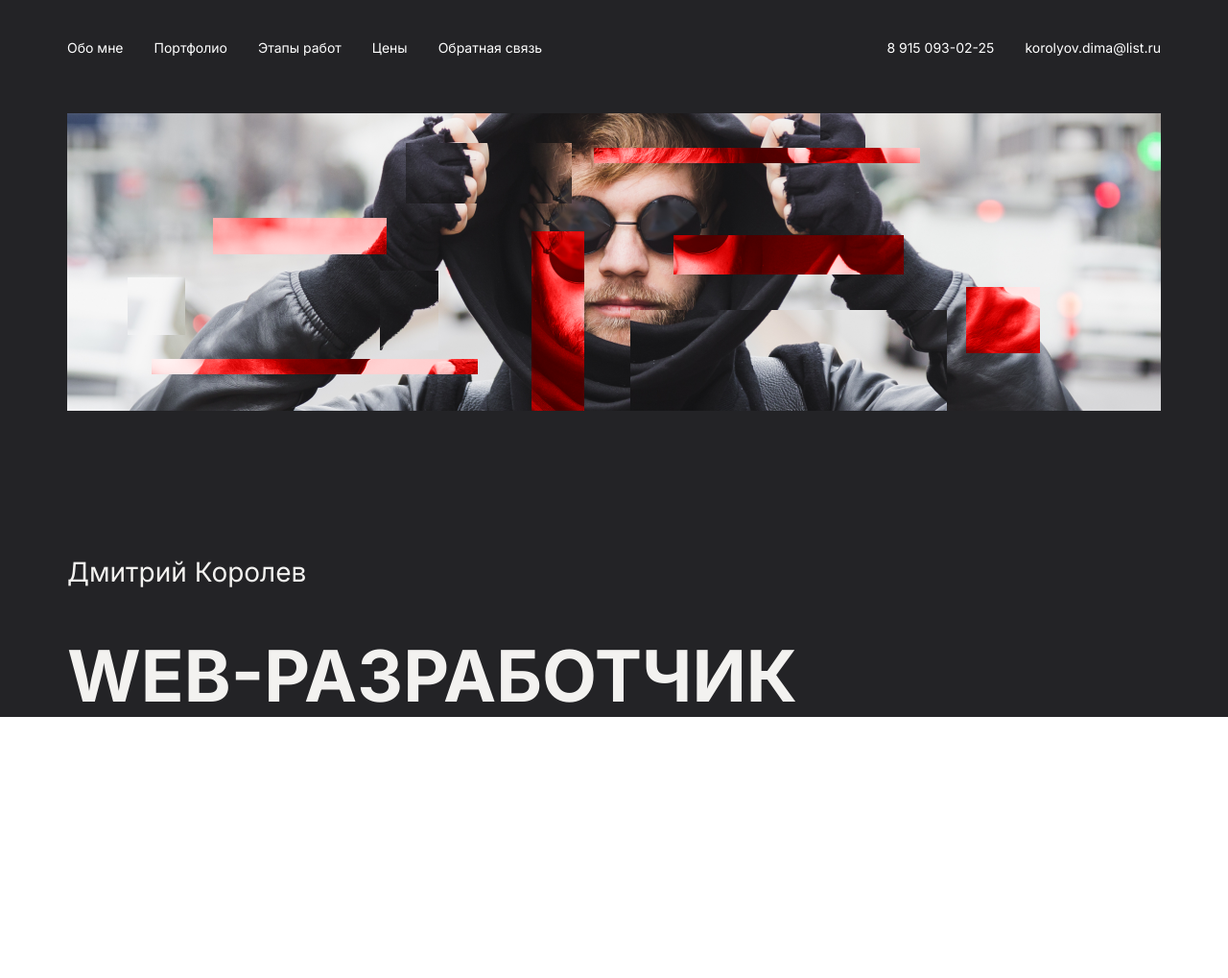
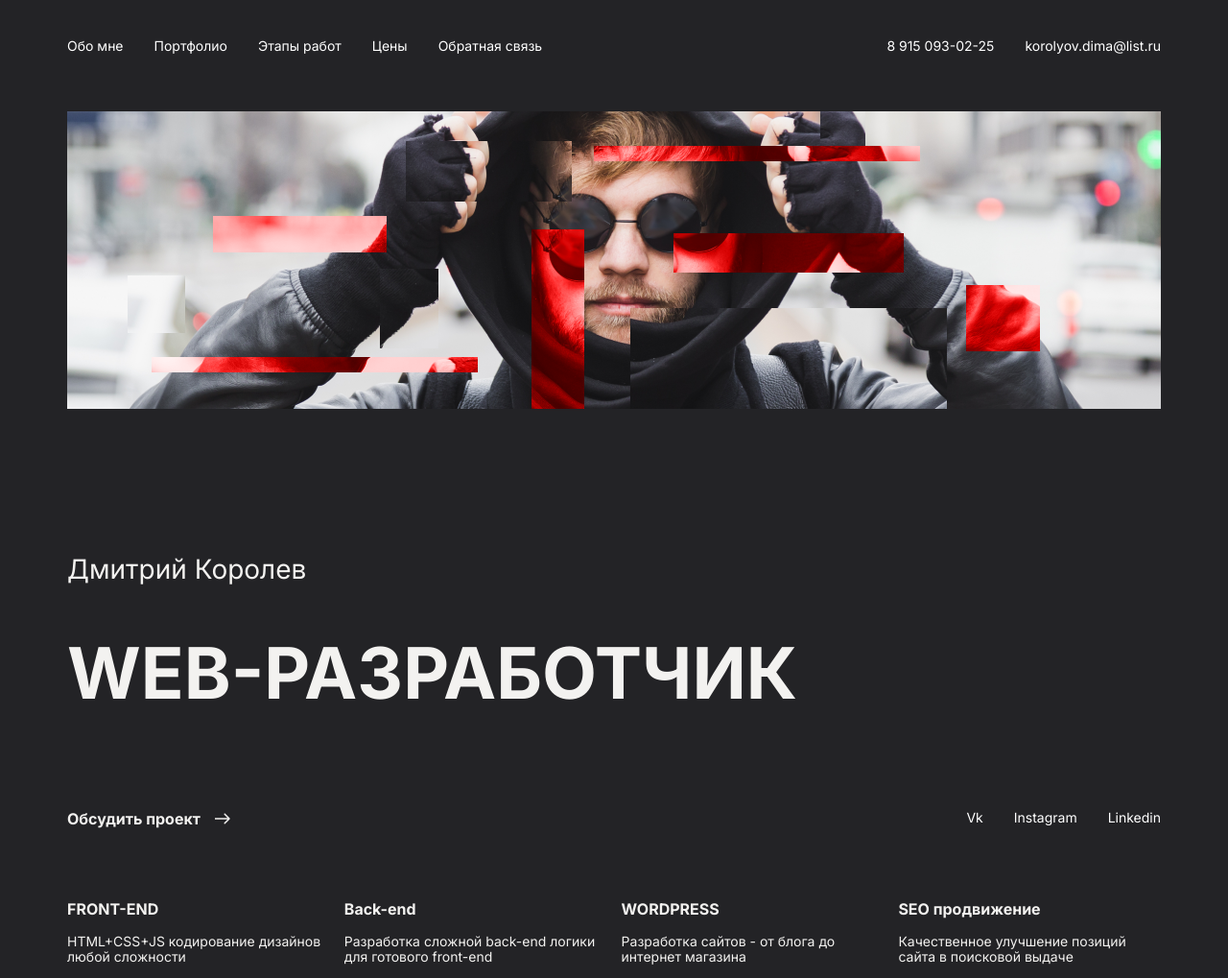
Before and after one commit to korolidz/Portfolio, a plain HTML site: page index.html in a window 1280 px wide. Shown: the whole page at 96% size. Before the commit the page ends 800 px from the top, so only its background shows below. Drawn offline with Linux system fonts and the light colour scheme.

Commit message:
add files

```diff
--- a/css/style.css
+++ b/css/style.css
@@ -1,5 +1,6 @@
 body {
     font-family: 'Inter', sans-serif;
+    font-size: 14px;
 }
 .dark {
     background-color: #232326;
@@ -27,6 +28,10 @@ body {
 .title-h1 {
     font-size: 74px;
     text-transform: uppercase;
+}
+.title-h3 {
+    font-size: 16px;
+    font-weight: 700;
 }
 .photo {
     margin-bottom: 120px;
@@ -62,3 +67,36 @@ header {
 .nav-link:hover {
     color: #D40000;
 }
+.social {
+    display: flex;
+    justify-content: space-between;
+    padding-bottom: 60px;
+    margin-top: 100px;
+}
+.project {
+    margin: 0;
+    display: flex;
+    align-items: center;
+    font-size: 16px;
+    font-weight: 700;
+}
+.project-img {
+    width: 16px;
+    height: 12px;
+    display: block;
+    background-image: url(../img/arrow.svg);
+    margin-left: 15px;
+}
+.skill {
+    display: flex;
+    justify-content: space-between;
+}
+.skill-item {
+    flex: 0 0 24%;
+}
+.skill.title-h3 {
+    text-transform: uppercase;
+}
+.skill.description {
+    line-height: 150%;
+}
--- a/index.html
+++ b/index.html
@@ -34,6 +34,36 @@
                     <p class="name">Дмитрий Королев</p>
                     <h1 class="title-h1">web-разработчик</h1>
                 </div>
+                <div class="social">
+                    <div class="social-item">
+                        <p class="project"><span>Обсудить проект</span><span class="project-img"></span></p>
+                    </div>
+                    <div class="social-item">
+                        <ul class="nav">
+                            <li class="nav-item"><a class="nav-link" href="#" target="_blank">Vk</a></li>
+                            <li class="nav-item"><a class="nav-link" href="#" target="_blank">Instagram</a></li>
+                            <li class="nav-item"><a class="nav-link" href="#" target="_blank">Linkedin</a></li>
+                        </ul>
+                    </div>
+                </div>
+                <div class="skill">
+                    <div class="skill-item">
+                        <h3 class="title-h3">FRONT-END</h3>
+                        <p class="description">HTML+CSS+JS кодирование дизайнов любой сложности</p>
+                    </div>
+                    <div class="skill-item">
+                        <h3 class="title-h3">Back-end</h3>
+                        <p class="description">Разработка сложной back-end логики для готового front-end</p>
+                    </div>
+                    <div class="skill-item">
+                        <h3 class="title-h3">WORDPRESS</h3>
+                        <p class="description">Разработка сайтов - от блога до интернет магазина</p>
+                    </div>
+                    <div class="skill-item">
+                        <h3 class="title-h3">SEO продвижение</h3>
+                        <p class="description">Качественное улучшение позиций сайта в поисковой выдаче</p>
+                    </div>
+                </div>
             </main>
         </div>
 
```
Also changed, not shown: img/arrow.svg (added).
